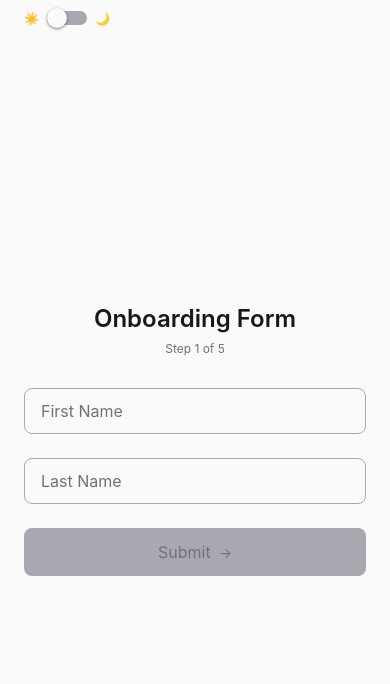
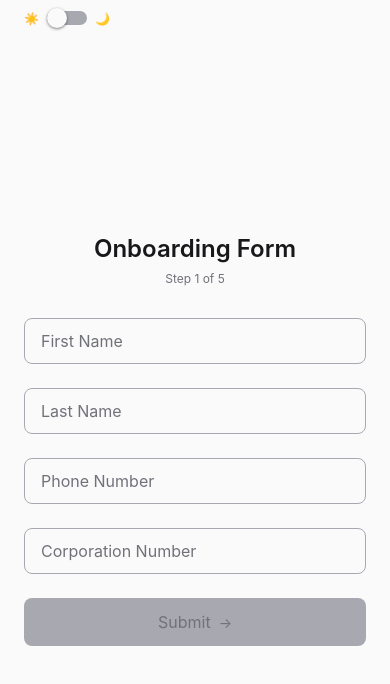
Before and after one commit to educ-ai/venn_001, a React Native app: screen / in a window 390 px wide. Shown: the top 684 px of the page. Built offline with nearby package versions, Linux system fonts and the light colour scheme; what react-native-localize would draw is missing.

Commit message:
all-items

```diff
--- a/src/features/onboarding/hooks/useOnboardingFormStep1.ts
+++ b/src/features/onboarding/hooks/useOnboardingFormStep1.ts
@@ -1,6 +1,8 @@
 import { useState } from 'react';
 import { useProfileService } from 'business_logic/hooks/useProfileService';
 import { filterNameInput } from 'features/onboarding/utils/nameFilter';
+import { filterPhoneInput } from 'features/onboarding/utils/phoneFilter';
+import { filterCorporationNumberInput } from 'features/onboarding/utils/corporationNumberFilter';
 
 type UseOnboardingFormStep1Props = {
   onSubmitSuccess: () => void;
@@ -17,6 +19,8 @@ type FieldState = {
 export type OnboardingFormStep1State = {
   firstName: FieldState;
   lastName: FieldState;
+  phone: FieldState;
+  corporationNumber: FieldState;
   isSubmitting: boolean;
   isSubmitDisabled: boolean;
   handleSubmit: () => Promise<void>;
@@ -31,16 +35,22 @@ export function useOnboardingFormStep1({
 
   const [firstName, setFirstName] = useState('');
   const [lastName, setLastName] = useState('');
+  const [phone, setPhone] = useState('');
+  const [corporationNumber, setCorporationNumber] = useState('');
   const [isSubmitting, setIsSubmitting] = useState(false);
 
   const isSubmitDisabled =
     isSubmitting ||
     firstName.trim().length === 0 ||
-    lastName.trim().length === 0;
+    lastName.trim().length === 0 ||
+    phone.trim().length === 0 ||
+    corporationNumber.length !== 9;
 
   const resetForm = () => {
     setFirstName('');
     setLastName('');
+    setPhone('');
+    setCorporationNumber('');
   };
 
   const handleSubmit = async () => {
@@ -49,8 +59,8 @@ export function useOnboardingFormStep1({
       await profileService.submit({
         firstName,
         lastName,
-        corporationNumber: '',
-        phone: '',
+        corporationNumber,
+        phone,
       });
       onSubmitSuccess();
     } catch (error) {
@@ -70,6 +80,14 @@ export function useOnboardingFormStep1({
     setLastName(filterNameInput(text));
   };
 
+  const handlePhoneChange = (text: string) => {
+    setPhone(filterPhoneInput(text));
+  };
+
+  const handleCorporationNumberChange = (text: string) => {
+    setCorporationNumber(filterCorporationNumberInput(text));
+  };
+
   return {
     firstName: {
       value: firstName,
@@ -83,6 +101,18 @@ export function useOnboardingFormStep1({
       onBlur: () => {},
       error: undefined,
     },
+    phone: {
+      value: phone,
+      onChange: handlePhoneChange,
+      onBlur: () => {},
+      error: undefined,
+    },
+    corporationNumber: {
+      value: corporationNumber,
+      onChange: handleCorporationNumberChange,
+      onBlur: () => {},
+      error: undefined,
+    },
     isSubmitting,
     isSubmitDisabled,
     handleSubmit,
--- a/src/features/onboarding/screens/OnboardingFormStep1.tsx
+++ b/src/features/onboarding/screens/OnboardingFormStep1.tsx
@@ -24,6 +24,8 @@ export function OnboardingFormStep1(): React.JSX.Element {
   const {
     firstName,
     lastName,
+    phone,
+    corporationNumber,
     isSubmitting,
     isSubmitDisabled,
     handleSubmit,
@@ -75,6 +77,35 @@ export function OnboardingFormStep1(): React.JSX.Element {
               {lastName.error && <FormErrorText message={lastName.error} />}
             </View>
 
+            <View style={{ gap: spacing.xs }}>
+              <FormTextInput
+                value={phone.value}
+                onChangeText={phone.onChange}
+                onBlur={phone.onBlur}
+                placeholder={t('onboarding.placeholder.phone')}
+                keyboardType="phone-pad"
+                error={!!phone.error}
+                editable={!isSubmitting}
+              />
+              {phone.error && <FormErrorText message={phone.error} />}
+            </View>
+
+            <View style={{ gap: spacing.xs }}>
+              <FormTextInput
+                value={corporationNumber.value}
+                onChangeText={corporationNumber.onChange}
+                onBlur={corporationNumber.onBlur}
+                placeholder={t('onboarding.placeholder.corporationNumber')}
+                maxLength={9}
+                keyboardType="number-pad"
+                error={!!corporationNumber.error}
+                editable={!isSubmitting}
+              />
+              {corporationNumber.error && (
+                <FormErrorText message={corporationNumber.error} />
+              )}
+            </View>
+
             <OnboardingFormButton
               onPress={handleSubmit}
               disabled={isSubmitDisabled}
--- /dev/null
+++ b/src/features/onboarding/utils/corporationNumberFilter.ts
@@ -0,0 +1,4 @@
+export function filterCorporationNumberInput(text: string): string {
+  // Only allow digits, max 9 characters
+  return text.replace(/\D/g, '').slice(0, 9);
+}
--- /dev/null
+++ b/src/features/onboarding/utils/phoneFilter.ts
@@ -0,0 +1,22 @@
+export function filterPhoneInput(text: string): string {
+  // Allow + only at the beginning, then only digits
+  if (text.length === 0) {
+    return '';
+  }
+
+  let result = '';
+
+  // First character can be + or digit
+  if (text[0] === '+' || /\d/.test(text[0])) {
+    result = text[0];
+  }
+
+  // Remaining characters can only be digits
+  for (let i = 1; i < text.length; i++) {
+    if (/\d/.test(text[i])) {
+      result += text[i];
+    }
+  }
+
+  return result;
+}
```
Also changed, not shown: 1 other file (tests, documents, lock files or other folders).
